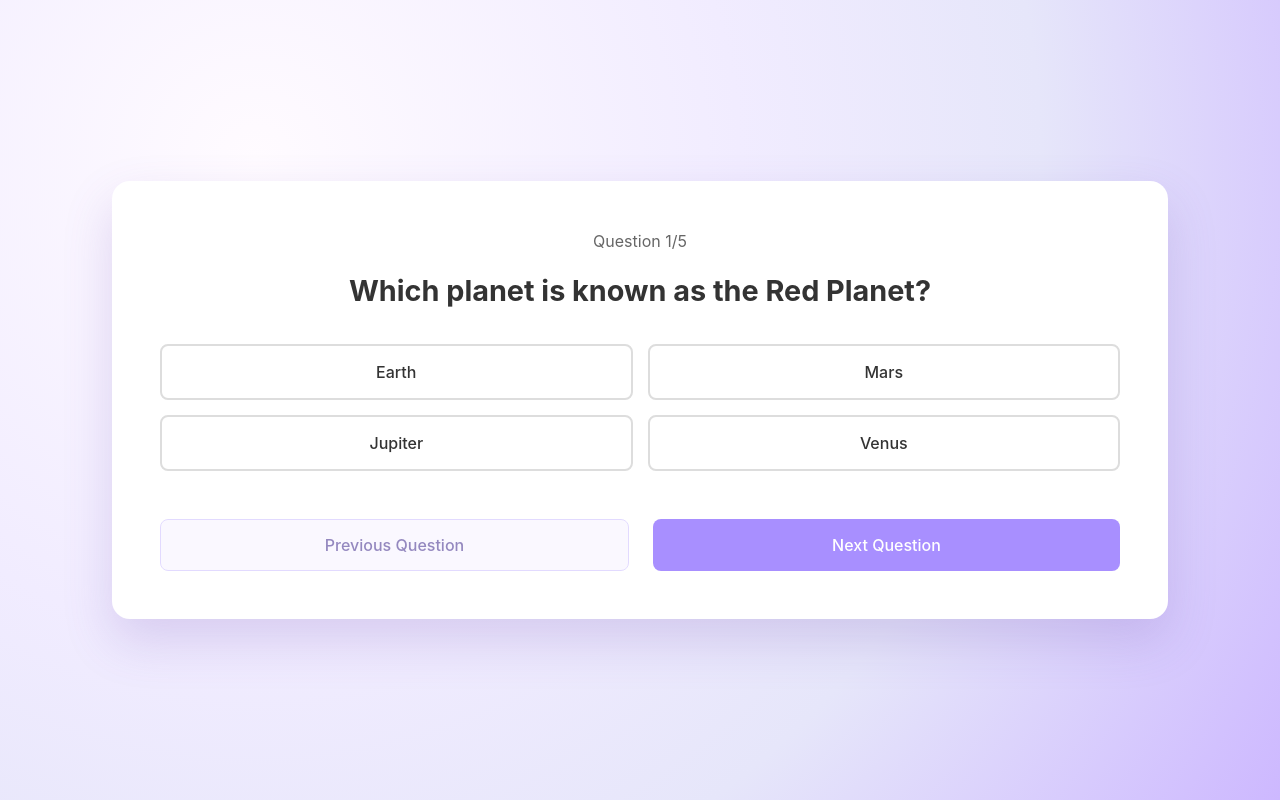
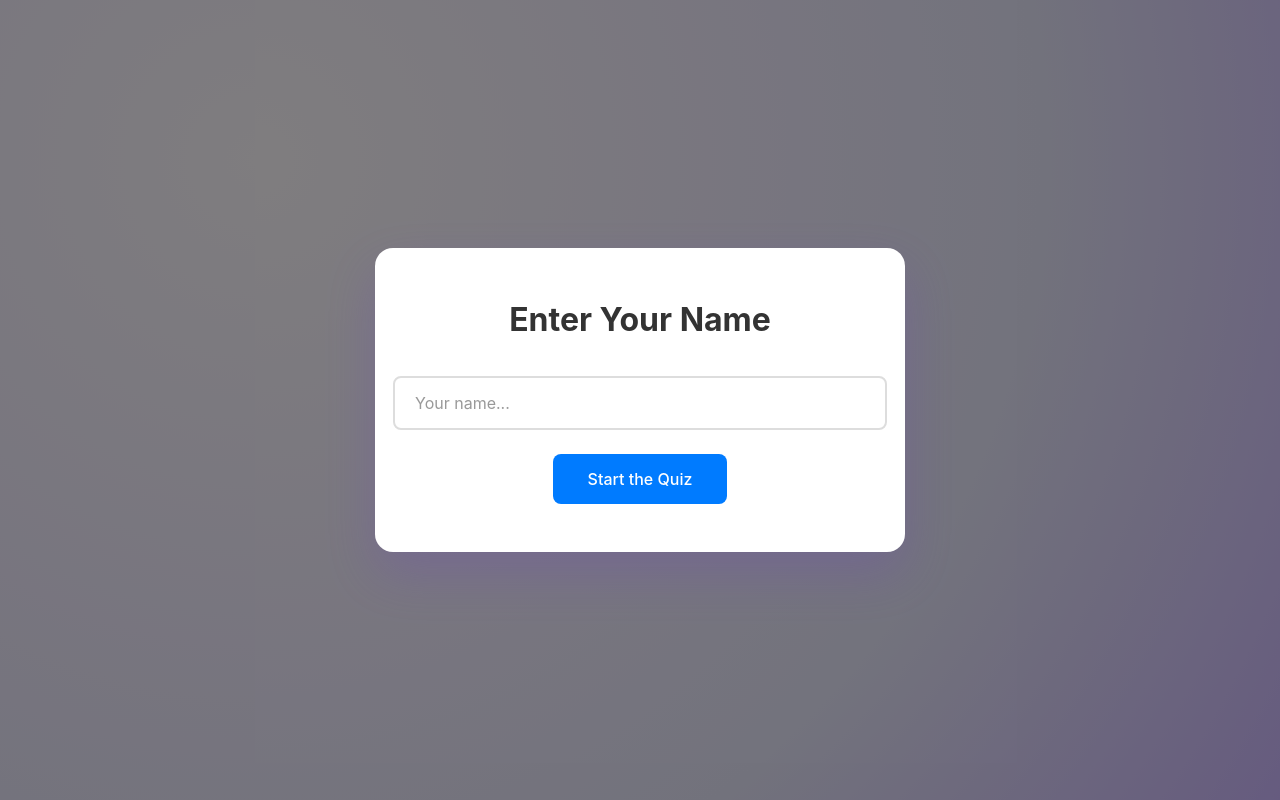
Before and after one commit to mabdullahi7780/quiz-app, a React (Vite) app: page / in a window 1280 px wide. Both pictures are taken after a click on the button "Start Quiz". Built offline with nearby package versions, Linux system fonts and the light colour scheme.

Commit message:
Implemented the local Storage and prompting for the name

```diff
--- a/src/App.jsx
+++ b/src/App.jsx
@@ -1,27 +1,59 @@
-import { useState } from 'react';
-import WelcomePage from './components/Welcome/WelcomePage';
-import QuestionPage from './components/Questions/QuestionPage';
-import ResultsPage from './components/Results/ResultsPage';
-import { questionBank } from './data/questions';
+import { useState, useEffect } from "react";
+import WelcomePage from "./components/Welcome/WelcomePage";
+import QuestionPage from "./components/Questions/QuestionPage";
+import ResultsPage from "./components/Results/ResultsPage";
+import Modal from "./components/Modal/Modal";
+import { questionBank } from "./data/questions";
+import {getStoredAnswers, saveAnswers, saveUsername, clearUsername, getUsername} from "./data/storage.js";
 
 function App() {
-    const [currentPage, setCurrentPage] = useState('welcome');
-    const [answers, setAnswers] = useState(() => Array(questionBank.length).fill(null));
+  const [currentPage, setCurrentPage] = useState("welcome");
+  const [answers, setAnswers] = useState(() => {
+    const saved = getStoredAnswers();
+    return saved || new Array(questionBank.length).fill(null);
+  });
 
-    const startQuiz = () => setCurrentPage('questions');
-    const showResults = () => setCurrentPage('results');
+  useEffect(() => {
+    saveAnswers(answers);
+  }, [answers]);
+
+  const takeName = () => {
+    const existingUsername = getUsername();
+    if (existingUsername) {
+      // Skip modal if username already exists
+      setCurrentPage("questions");
+    } else {
+      setCurrentPage("modal");
+    }
+  };
+
+  const startQuiz = (username) => {
+    if (username) {
+      saveUsername(username);
+    }
+    setCurrentPage("questions");
+  };
+  const showResults = () => setCurrentPage("results");
   const playAgain = () => {
+    clearUsername();
     setAnswers(Array(questionBank.length).fill(null));
-        setCurrentPage('welcome');
+    setCurrentPage("welcome");
   };
 
   return (
     <>
-            {currentPage === 'welcome' && <WelcomePage onStartQuiz={startQuiz} />}
-            {currentPage === 'questions' && (
-                <QuestionPage onShowResults={showResults} answers={answers} setAnswers={setAnswers} />
+      {currentPage === "welcome" && <WelcomePage onStartQuiz={takeName} />}
+      {currentPage === "modal" && <Modal onSubmit={startQuiz} />}
+      {currentPage === "questions" && (
+        <QuestionPage
+          onShowResults={showResults}
+          answers={answers}
+          setAnswers={setAnswers}
+        />
       )}
-            {currentPage === 'results' && <ResultsPage onPlayAgain={playAgain} answers={answers} />}
+      {currentPage === "results" && (
+        <ResultsPage onPlayAgain={playAgain} answers={answers} />
+      )}
     </>
   );
 }
--- /dev/null
+++ b/src/components/Modal/Modal.css
@@ -0,0 +1,90 @@
+.modal-overlay {
+    position: fixed;
+    top: 0;
+    left: 0;
+    width: 100vw;
+    height: 100vh;
+    background-color: rgba(0, 0, 0, 0.5);
+    display: flex;
+    align-items: center;
+    justify-content: center;
+    z-index: 1000;
+}
+
+.modal-container {
+    display: flex;
+    flex-direction: column;
+    align-items: center;
+    text-align: center;
+    background-color: #ffffff;
+    max-width: 450px;
+    width: 90%;
+    padding: 3rem 2.5rem;
+    border-radius: 18px;
+    box-shadow: 0 22px 50px rgba(108, 76, 179, 0.3);
+}
+
+.modal-title {
+    font-size: 2rem;
+    color: #333;
+    margin: 0 0 2rem 0;
+    font-family: -apple-system, BlinkMacSystemFont, 'Segoe UI', Roboto, 'Helvetica Neue', Arial, sans-serif;
+}
+
+.modal-input {
+    width: 100%;
+    padding: 15px 20px;
+    font-size: 1rem;
+    border: 2px solid #ddd;
+    border-radius: 8px;
+    margin-bottom: 1.5rem;
+    font-family: inherit;
+    transition: border-color 0.3s ease;
+}
+
+.modal-input:focus {
+    outline: none;
+    border-color: #6f45ff;
+}
+
+.modal-input::placeholder {
+    color: #999;
+}
+
+.modal-button {
+    background-color: #007bff;
+    color: white;
+    border: none;
+    padding: 15px 35px;
+    font-size: 1rem;
+    font-weight: 500;
+    border-radius: 8px;
+    cursor: pointer;
+    transition: background-color 0.3s ease, transform 0.2s ease;
+    font-family: inherit;
+}
+
+.modal-button:hover {
+    background-color: #0056b3;
+    transform: translateY(-1px);
+}
+
+/* Responsive styles */
+@media (max-width: 768px) {
+    .modal-container {
+        padding: 2.5rem 1.75rem;
+        width: 85%;
+    }
+
+    .modal-title {
+        font-size: 1.75rem;
+    }
+
+    .modal-input {
+        padding: 12px 18px;
+    }
+
+    .modal-button {
+        padding: 12px 28px;
+    }
+}
--- /dev/null
+++ b/src/components/Modal/Modal.jsx
@@ -0,0 +1,32 @@
+import { useState } from "react";
+import "./Modal.css"
+
+function Modal({ onSubmit }){
+    const [name, setName] = useState("");
+
+    const handleSubmit = () => {
+        if (name.trim()) {
+            onSubmit(name);
+        }
+    };
+
+    return(
+        <div className="modal-overlay">
+            <div className="modal-container">
+                <h2 className="modal-title">Enter Your Name</h2>
+                <input
+                    type="text"
+                    className="modal-input"
+                    placeholder="Your name..."
+                    value={name}
+                    onChange={(e) => setName(e.target.value)}
+                    onKeyPress={(e) => e.key === 'Enter' && handleSubmit()}
+                />
+                <button className="modal-button" onClick={handleSubmit}>
+                    Start the Quiz
+                </button>
+            </div>
+        </div>
+    )
+}
+export default Modal;
--- a/src/components/Results/ResultsPage.css
+++ b/src/components/Results/ResultsPage.css
@@ -55,7 +55,7 @@ body {
 
 .result-row {
     text-align: left;
-    width: 100%;
+    width: 95%;
     border: 1px solid #ece7ff;
     border-radius: 12px;
     padding: 1rem 1.25rem;
--- a/src/components/Results/ResultsPage.jsx
+++ b/src/components/Results/ResultsPage.jsx
@@ -1,5 +1,6 @@
 import "./ResultsPage.css";
 import { questionBank } from "../../data/questions";
+import { getUsername } from "../../data/storage";
 
 function ResultsPage({ onPlayAgain, answers }) {
 
@@ -49,7 +50,7 @@ function ResultsPage({ onPlayAgain, answers }) {
   return (
     <div className="results-wrapper">
       <div className="results-container">
-        <h1>Quiz Finished!</h1>
+        <h1>Congratulations {getUsername().toUpperCase()} 🎉! </h1>
         <p className="score">
           You got {correctAnswers} out of {questionBank.length} correct
         </p>
--- /dev/null
+++ b/src/data/storage.js
@@ -0,0 +1,37 @@
+const STORAGE_KEY = "ans";
+
+export const getStoredAnswers = (defaultLength) => {
+  try {
+    const saved = localStorage.getItem(STORAGE_KEY);
+    // If saved data exists, parse it. If not, return null.
+    return saved ? JSON.parse(saved) : null;
+  } catch (error) {
+    // If data is corrupted, clear it so we don't crash next time
+    localStorage.removeItem(STORAGE_KEY);
+    return null;
+  }
+};
+
+export const saveAnswers = (answers) => {
+  try {
+    localStorage.setItem(STORAGE_KEY, JSON.stringify(answers));
+  } catch (error) {
+    console.error("Error saving answers to local storage", error);
+  }
+};
+
+export const clearStoredAnswers = () => {
+  localStorage.removeItem(STORAGE_KEY);
+};
+
+export const saveUsername = (name) => {
+  localStorage.setItem("username", name);
+};
+
+export const getUsername = () => {
+  return localStorage.getItem("username");
+};
+
+export const clearUsername = () => {
+  localStorage.removeItem("username");
+};
```
Lines whose indentation alone changed are shown as unchanged.
